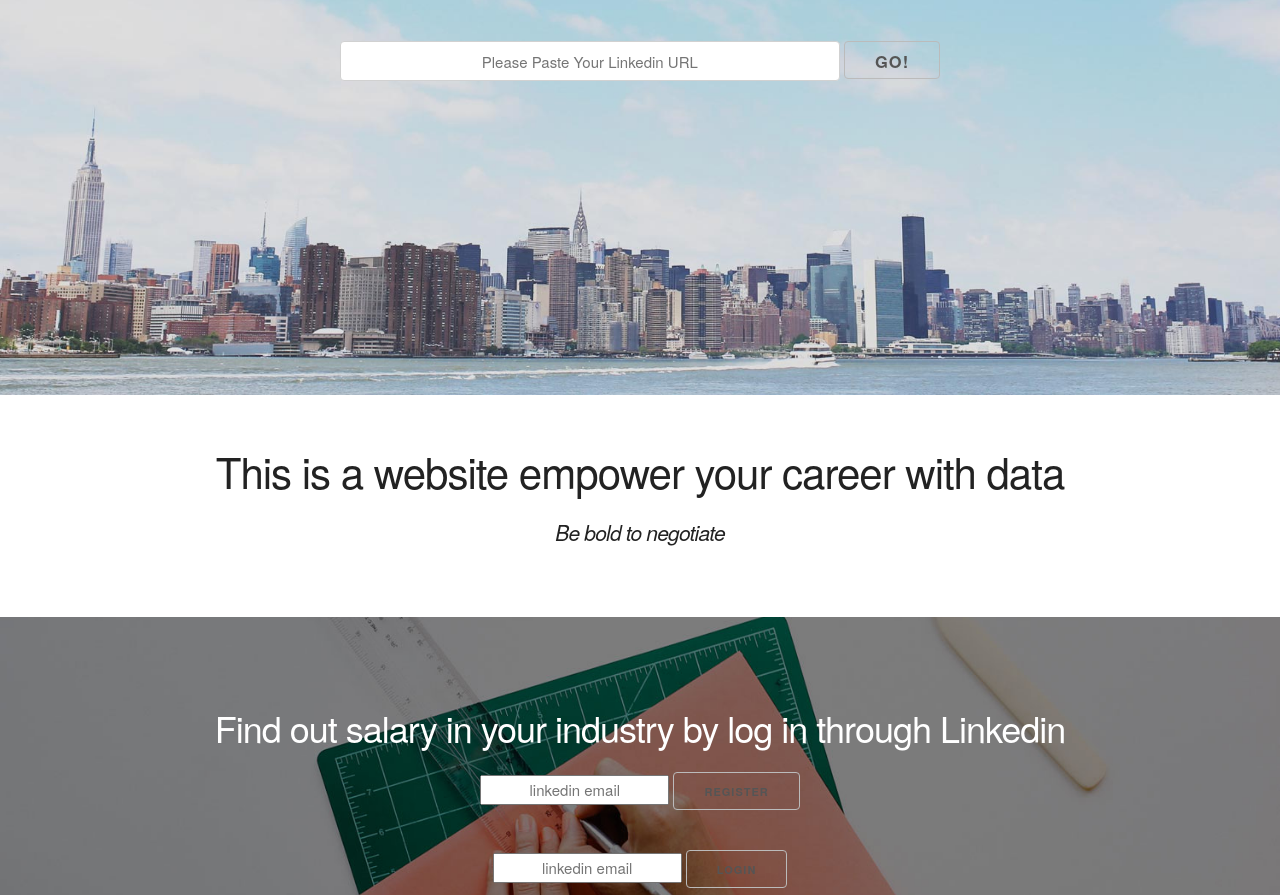
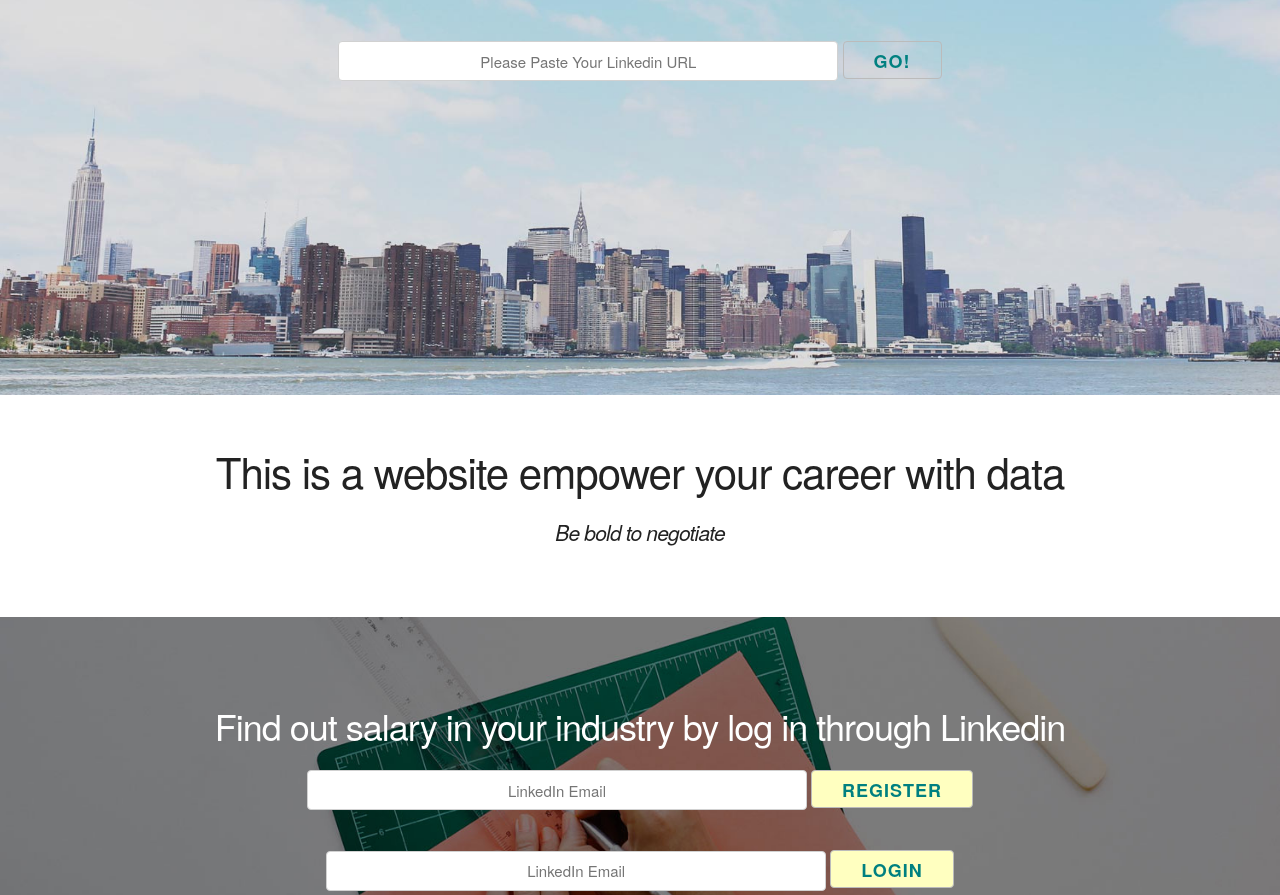
Before and after one commit to elaineo/glassbowl, a plain HTML site: page client/index.html in a window 1280 px wide. Shown: the part 405-1300 px from the top of the page. Drawn offline with nearby package versions, Linux system fonts and the light colour scheme.

Commit message:
modify ui

```diff
--- a/client/index.html
+++ b/client/index.html
@@ -113,7 +113,7 @@
             <br>
         <form>
         <input  id = "inputurl" type = "text" name="linkedin_url" placeholder = "Please Paste Your Linkedin URL">
-        <input type = "submit" value = "Go!" style="font-size: 110%">
+        <input type = "submit" value = "Go!" style ="color: teal;font-face: 'Comic Sans MS'; font-size: larger">
         </form>
         </div>
     </header>
@@ -139,12 +139,12 @@
             <h3>Find out salary in your industry by log in through Linkedin</h3>
             <script type="IN/Login"></script>
             <form method = "" action = "post">
-                <input type = "" name = "email" placeholder = "linkedin email">
-                <input type = "submit" value = "register">
+               <input id="inputurl" type="text" name="linkedin_url" placeholder="LinkedIn Email">
+                <input type = "submit" value = "register" style ="color: teal; background-color: #FFFFC0;font-face: 'Comic Sans MS'; font-size: larger">
             </form>
              <form method = "" action = "post">
-                <input type = "" name = "email" placeholder = "linkedin email">
-                <input type = "submit" value = "login">
+               <input id="inputurl" type="text" name="linkedin_url" placeholder="LinkedIn Email">
+                <input type = "submit" value = "login" style ="color: teal; background-color: #FFFFC0;font-face: 'Comic Sans MS'; font-size: larger">
             </form>
         </div>
     </aside>
```
